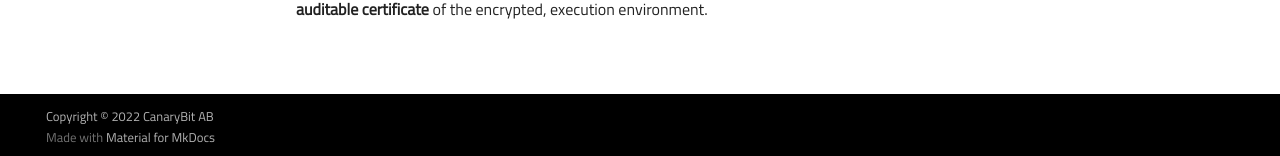
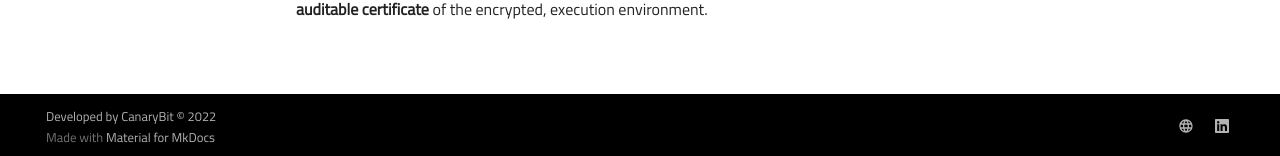
Before and after one commit to canarybit/cc-docs, an MkDocs documentation site: the page built from docs/index.md, in a window 1280 px wide. Shown: the part 741-897 px from the top of the page. Built offline with MkDocs 1.6.1 and Material for MkDocs 9.7.7, drawn with Linux system fonts in a browser that asks for light colours.

Commit message:
Updates content

```diff
--- a/mkdocs.yml
+++ b/mkdocs.yml
@@ -6,7 +6,8 @@
   with sensitive data and algorithms, and in need of a hardware-encrypted
   execution environment protected from unauthorized access.
 site_author: CanaryBit AB
-copyright: Copyright © 2022 CanaryBit AB
+copyright: >-
+  Developed by <a href="https://www.canarybit.eu" target="_blank">CanaryBit</a> © 2022
 
 repo_url: https://github.com/canarybit
 repo_name: "/canarybit"
@@ -24,6 +25,13 @@
     scheme: canarybit
   icon:
     repo: fontawesome/brands/github
+
+extra:
+  social:
+    - icon: material/web
+      link: https://www.canarybit.eu
+    - icon: fontawesome/brands/linkedin
+      link: https://www.linkedin.com/company/canarybit/
 
 extra_css:
   - stylesheets/canarybit.css
```
